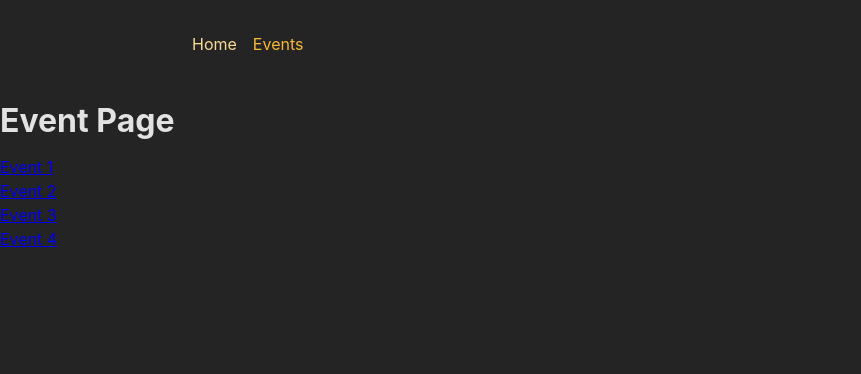
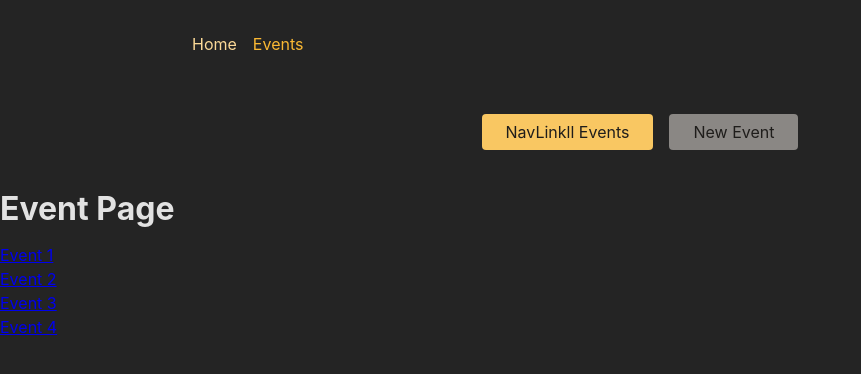
Before and after one commit to karl-jerico/React_SPA_2.0, a React (Create React App) app in the folder frontend/: page /events in a window 1280 px wide. Shown: the top 374 px of the page, without its empty margins (0-861 px from the left). Built offline with nearby package versions, Linux system fonts and the light colour scheme.

Commit message:
Add events navigation

```diff
--- a/frontend/src/Routes.js
+++ b/frontend/src/Routes.js
@@ -5,6 +5,7 @@
 import NewEvents from "./pages/NewEvents"
 import EditEvent from "./pages/EditEvent"
 import RootLayout from "./layouts/RootLayout"
+import EventsRoot from "./layouts/EventsRoot"
 
 const router = createBrowserRouter([
     {
@@ -12,11 +13,13 @@
       element: <RootLayout />,
     //   errorElement: <ErrorPage />,
       children: [
-        { path: '', element: <Home /> },
-        { path: 'events', element: <Events /> },
-        { path: 'events/:eventId', element: <EventDetails /> },
-        { path: 'events/new', element: <NewEvents /> },
-        { path: 'events/:eventId/edit', element: <EditEvent /> },
+        { index: true, element: <Home /> },
+        { path: 'events', element: <EventsRoot />, children:[
+            { index: true, element: <Events /> },
+            { path: ':eventId', element: <EventDetails /> },
+            { path: 'new', element: <NewEvents /> },
+            { path: ':eventId/edit', element: <EditEvent /> },
+        ]},
       ]
     },
   ])
--- a/frontend/src/components/EventsNavigation.js
+++ b/frontend/src/components/EventsNavigation.js
@@ -1,3 +1,4 @@
+import { NavLink } from 'react-router-dom';
 import classes from './EventsNavigation.module.css';
 
 function EventsNavigation() {
@@ -6,10 +7,26 @@
       <nav>
         <ul className={classes.list}>
           <li>
-            <a href="/events">All Events</a>
+            <NavLink
+              to="/events"
+              className={({ isActive }) =>
+              isActive ? classes.active : undefined
+              }
+              end
+            >
+              NavLinkll Events
+            </NavLink>
           </li>
           <li>
-            <a href="/events/new">New Event</a>
+          <NavLink
+            to="/events/new"
+            className={({ isActive }) =>
+            isActive ? classes.active : undefined
+            }
+            end
+          >
+              New Event
+          </NavLink>
           </li>
         </ul>
       </nav>
--- /dev/null
+++ b/frontend/src/layouts/EventsRoot.js
@@ -0,0 +1,15 @@
+import React from 'react'
+import EventsNavigation from "../components/EventsNavigation"
+import { Outlet } from 'react-router-dom'
+
+
+const EventsRoot = () => {
+    return (
+        <>
+            <EventsNavigation />
+            <Outlet />
+        </>
+    )
+}
+
+export default EventsRoot
--- a/frontend/src/layouts/RootLayout.js
+++ b/frontend/src/layouts/RootLayout.js
@@ -5,9 +5,7 @@
     return (
         <>
             <MainNavigation />
-            <main>
-                <Outlet />
-            </main>
+            <Outlet />
         </>
     )
 }
```
